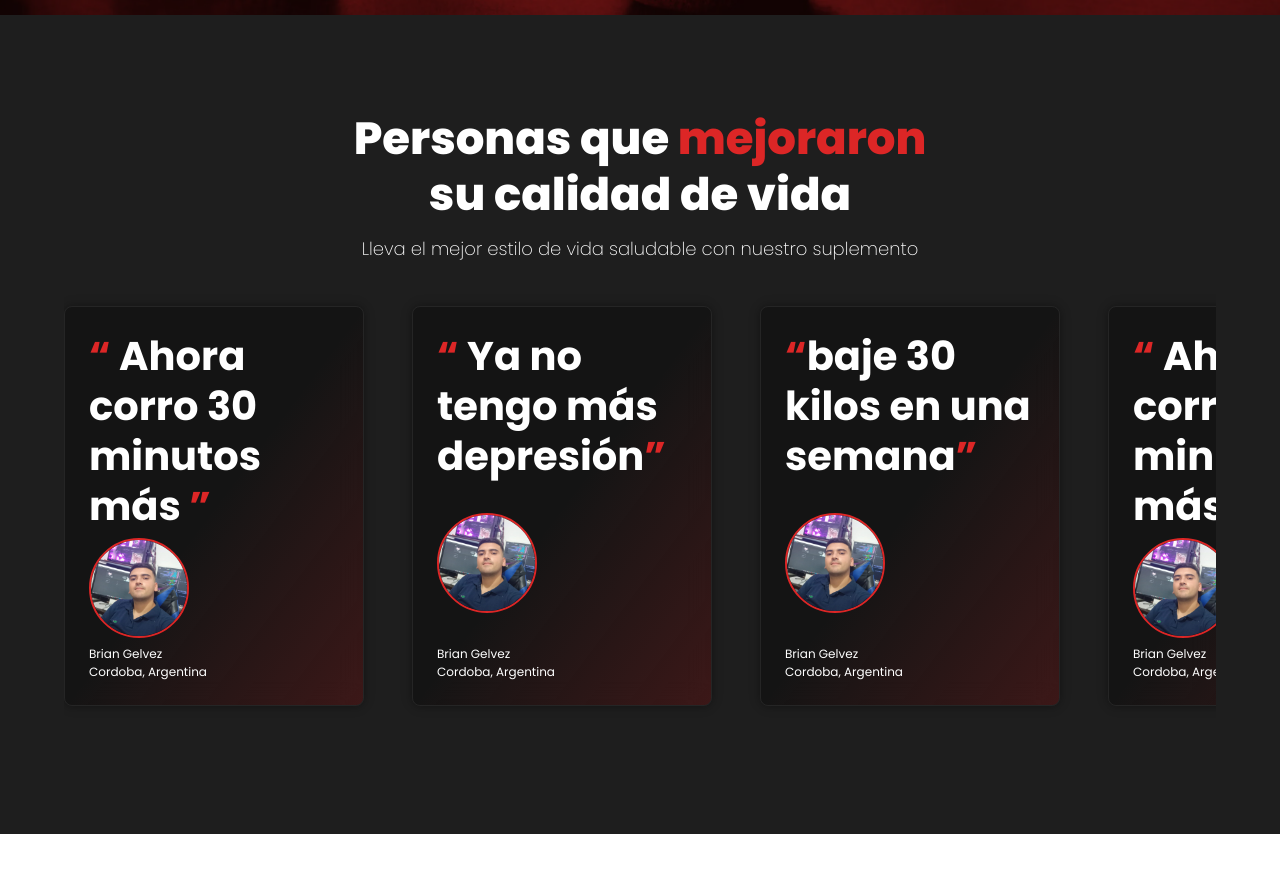
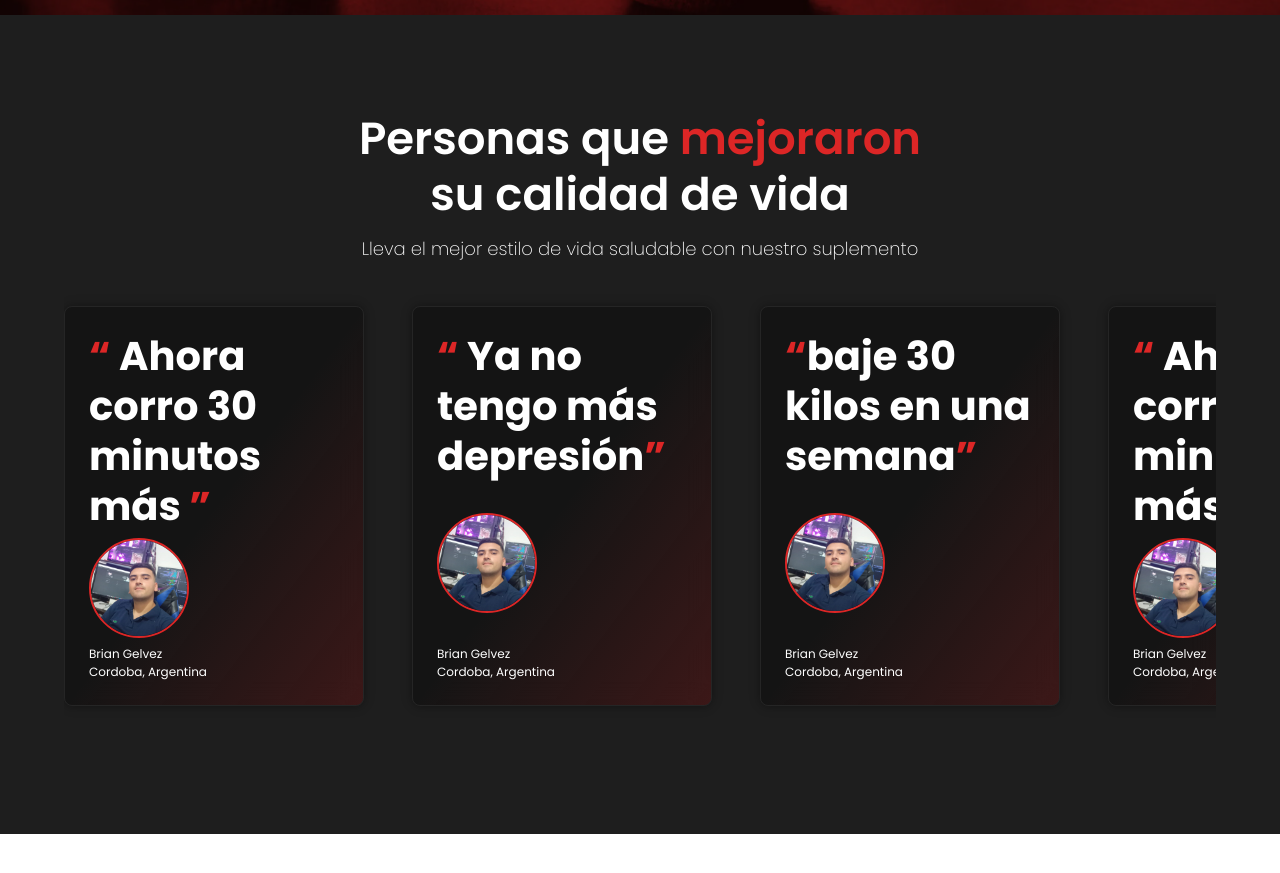
Before and after one commit to BrianGelvez/vidanaturalcarolinapapaleo, a Next.js app: page / in a window 1280 px wide. Shown: the part 3643-4516 px from the top of the page. Built offline with nearby package versions, Linux system fonts and the light colour scheme; what tailwind-hamburgers would draw is missing.

Commit message:
syles: Cambiando font titulo testimonios

```diff
--- a/src/sections/testimonies/index.tsx
+++ b/src/sections/testimonies/index.tsx
@@ -9,7 +9,7 @@ export default function Testimonies() {
     >
       <div className="w-full flex flex-col justify-center items-center">
         <div className="w-full flex flex-col justify-center items-center">
-          <h2 className="text-white text-[40px] md:text-[45px] font-[800] text-center leading-tight">
+          <h2 className="text-white text-[40px] md:text-[45px] font-[600] text-center leading-tight">
             Personas que <span className="text-red-600">mejoraron</span><br/> su
             calidad de vida
           </h2>
```
